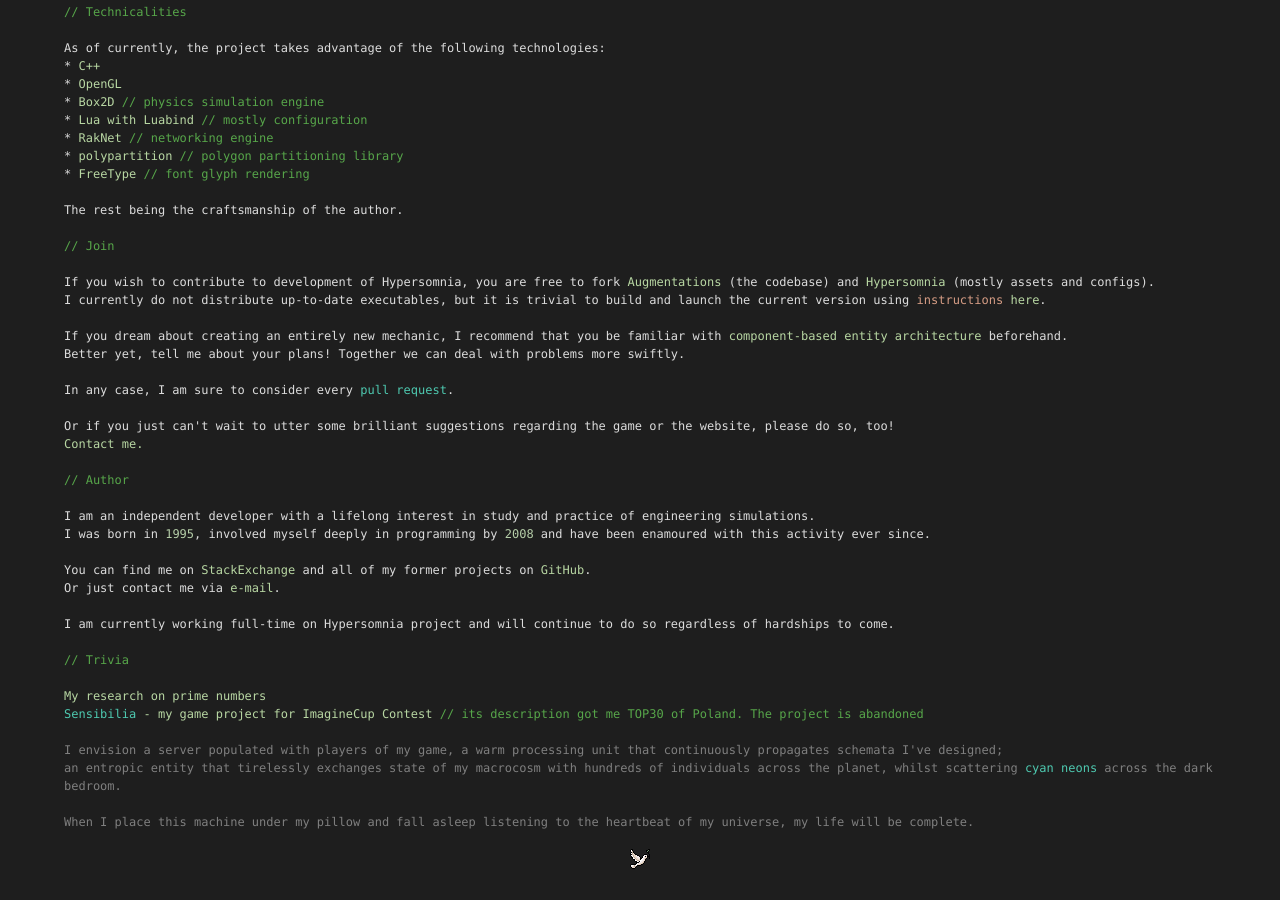
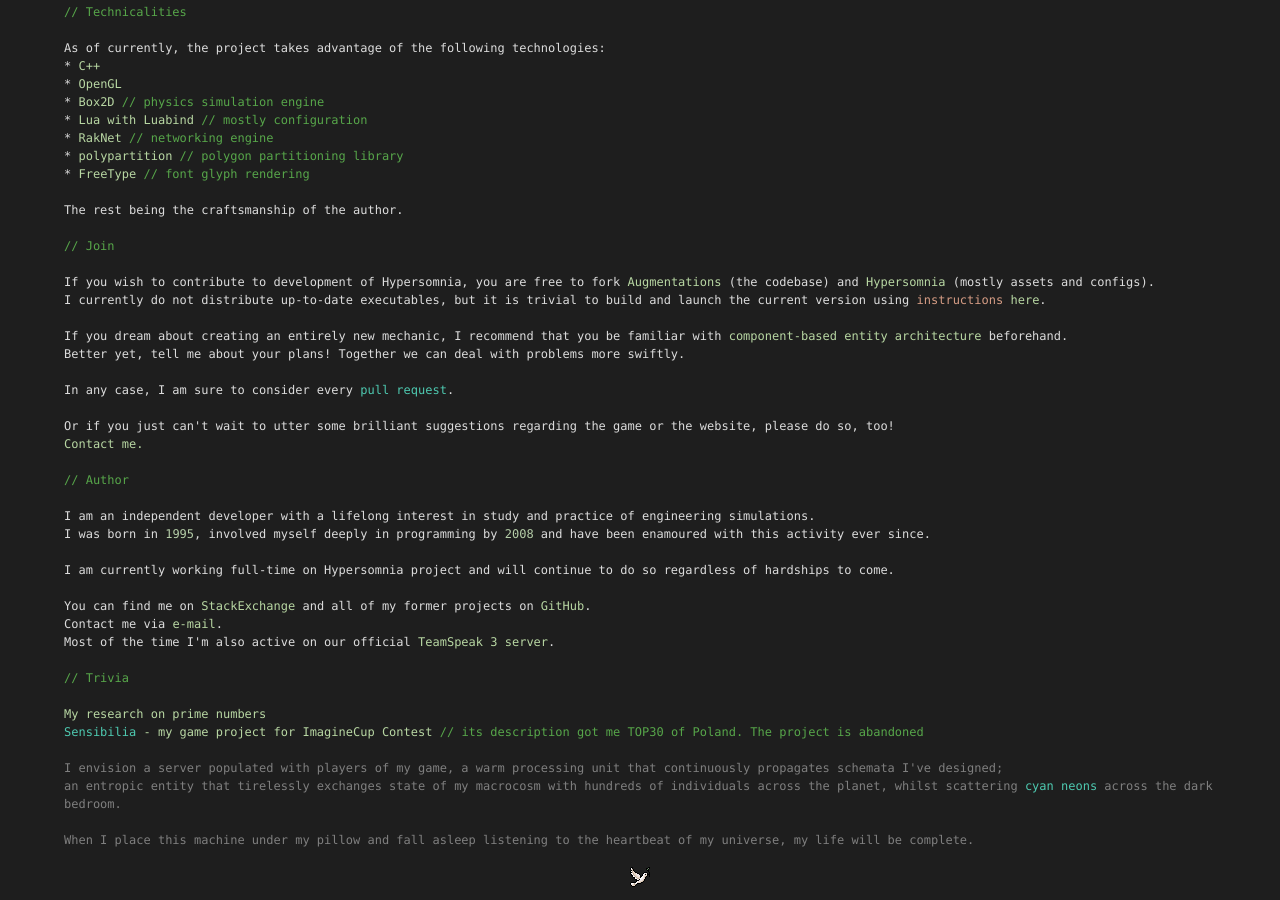
Before and after one commit to TeamHypersomnia/TeamHypersomnia.github.io, a Jekyll site: the page built from summary.md, in a window 1280 px wide and 900 px high, scrolled down 1837 px. Built offline with Jekyll 4.4.1, drawn with Linux system fonts in a browser that asks for light colours.

Commit message:
improved footer

```diff
--- a/_includes/footer.html
+++ b/_includes/footer.html
@@ -2,8 +2,9 @@
 <footer class="site-footer">
 <div style="width:100%; height: 10px; border-top: 1px solid rgb(120, 120, 120)"></div>
 <span class="vsparam" style="font-size: 12px">
-<p>subscribe <a class="vskeyword" href="{{ "/feed.xml" | prepend: site.baseurl }}">via RSS</a></p>
-TeamSpeak 3: <a class="vsenum" href="ts3server://ts.hypersomnia.pl?nickname=BlogVisitor&cid=channelID&channelpassword=defaultChannelPassword&addbookmark=HypersomniaCongressCenter">ts.hypersomnia.pl</a><br/>
+<p>subscribe <a class="vskeyword" href="{{ "/feed.xml" | prepend: site.baseurl }}"><span class="vsparam">[</span>via RSS<span class="vsparam">]</span></a></p>
+TeamSpeak 3: <a class="vsenum" href="ts3server://ts.hypersomnia.pl?nickname=BlogVisitor&cid=254&channelpassword=defaultChannelPassword&addbookmark=HypersomniaCongressCenter"><span class="vsparam">[</span>ts.hypersomnia.pl<span class="vsparam">]</span></a><br/>
+<span class="vstriplecomment" style="font-size:10px; font-style:italic">/// we also have rooms for other games - invite your friends and come over!</span><br/>
 IRC: <a class="vsenum">#hypersomnia</a>
 
 </span>
--- a/summary.md
+++ b/summary.md
@@ -131,10 +131,12 @@
   I am an independent developer with a lifelong interest in study and practice of engineering simulations. <br/>
   I was born in <span class="vsnumber">1995</span>, involved myself deeply in programming by <span class="vsnumber">2008</span> and have been enamoured with this activity ever since.<br/><br/>
 
+I am currently working full-time on Hypersomnia project and will continue to do so regardless of hardships to come.
+<br/><br/>
+
   You can find me on <a class="vsenum" href="http://stackexchange.com/users/236344/devdalus?tab=accounts">StackExchange</a> and all of my former projects on <a class="vsenum" href="https://github.com/geneotech/">GitHub</a>.
-  <br/>Or just contact me via <a class="vsenum" href="mailto:patryk.czachurski@gmail.com">e-mail</a>.
-<br/><br/>
-I am currently working full-time on Hypersomnia project and will continue to do so regardless of hardships to come.
+  <br/>Contact me via <a class="vsenum" href="mailto:patryk.czachurski@gmail.com">e-mail</a>.<br/>
+  Most of the time I'm also active on our official <a class="vsenum" href="ts3server://ts.hypersomnia.pl?nickname=BlogVisitor&cid=254&channelpassword=defaultChannelPassword&addbookmark=HypersomniaCongressCenter">TeamSpeak 3 server</a>.
 <br/><br/>
 
 <span class="vscomment">// Trivia</span><br/><br/>
```
